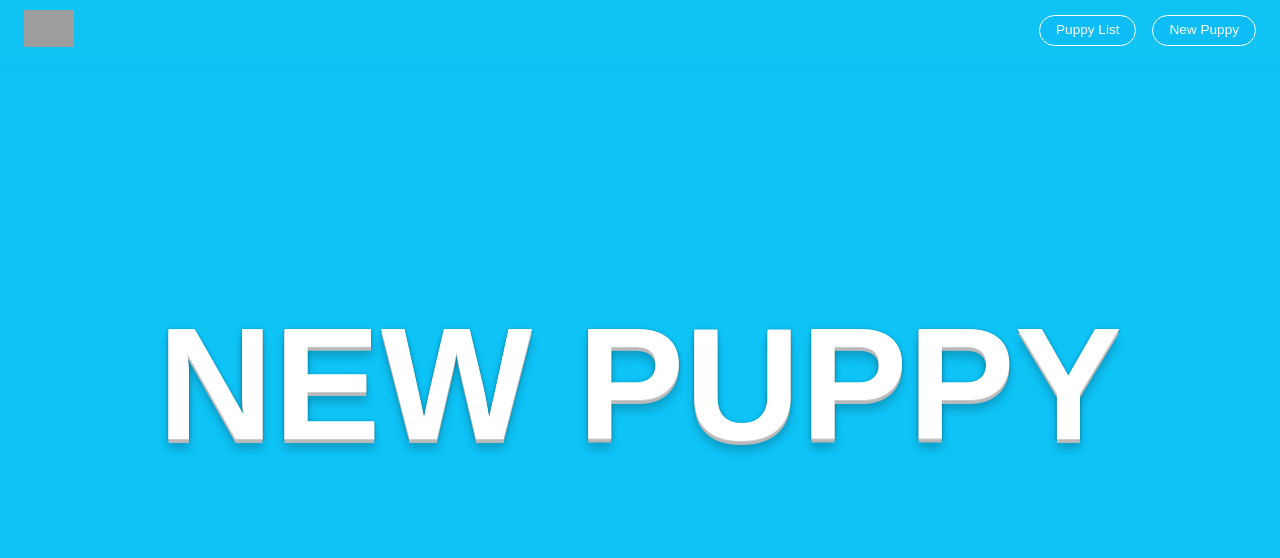
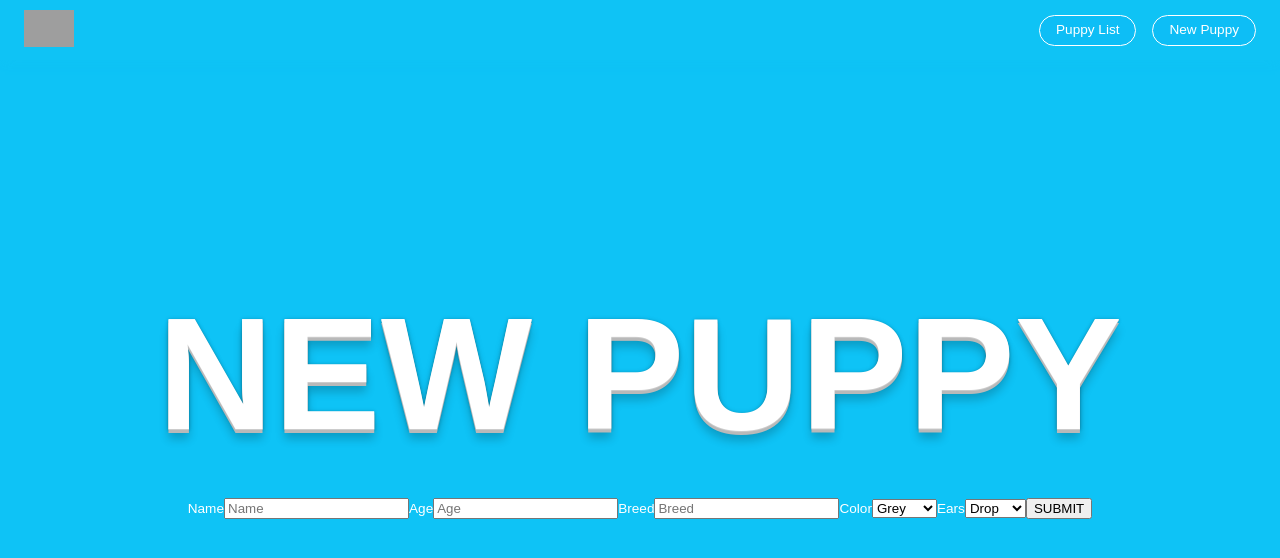
Before and after one commit to whlong1/puppies-front, a React (Create React App) app: page /puppies/new in a window 1280 px wide. Shown: the top 558 px of the page. Built offline with nearby package versions, Linux system fonts and the light colour scheme; grey boxes are pictures that could not be loaded; the HTML template or start-up script is replaced by a standard one.

Commit message:
Build out initial NewPuppy form

```diff
--- a/src/pages/NewPuppy.jsx
+++ b/src/pages/NewPuppy.jsx
@@ -1,7 +1,88 @@
+import { useState } from "react"
 const NewPuppy = () => {
+  const [form, setForm] = useState({
+    name: '',
+    breed: '',
+    age: '',
+    color: 'Grey',
+    ears: 'Drop'
+  })
+
+  const handleChange = ({ target }) => {
+    setForm({ ...form, [target.name]: target.value })
+  }
+
+  const handleSubmit = (e) => {
+    e.preventDefault()
+    console.log('Form Data', form)
+  }
+
   return (
     <main className="new">
       <h1>NEW PUPPY</h1>
+      <form onSubmit={handleSubmit}>
+        <label htmlFor="name-input">Name</label>
+        <input
+          required
+          type="text"
+          name="name"
+          id="name-input"
+          value={form.name}
+          placeholder="Name"
+          onChange={handleChange}
+        />
+
+        <label htmlFor="title-input">Age</label>
+        <input
+          required
+          type="number"
+          name="age"
+          id="age-input"
+          value={form.age}
+          placeholder="Age"
+          onChange={handleChange}
+        />
+
+        <label htmlFor="breed-input">Breed</label>
+        <input
+          required
+          type="text"
+          name="breed"
+          id="breed-input"
+          value={form.breed}
+          placeholder="Breed"
+          onChange={handleChange}
+        />
+
+        <label htmlFor="color-input">Color</label>
+        <select
+          required
+          name="color"
+          id="color-input"
+          value={form.color}
+          onChange={handleChange}
+        >
+          <option value="Grey">Grey</option>
+          <option value="Black">Black</option>
+          <option value="Brown">Brown</option>
+          <option value="White">White</option>
+          <option value="Golden">Golden</option>
+        </select>
+
+        <label htmlFor="ears-input">Ears</label>
+        <select
+          required
+          name="ears"
+          id="ears-input"
+          value={form.ears}
+          onChange={handleChange}
+        >
+          <option value="Drop">Drop</option>
+          <option value="Bat">Bat</option>
+          <option value="Button">Button</option>
+        </select>
+        <button type="submit">SUBMIT</button>
+      </form>
     </main>
   )
 }
```
